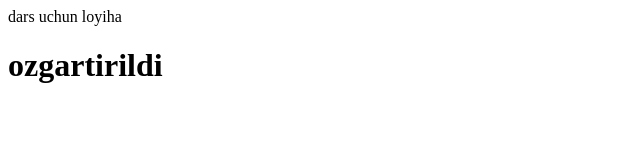
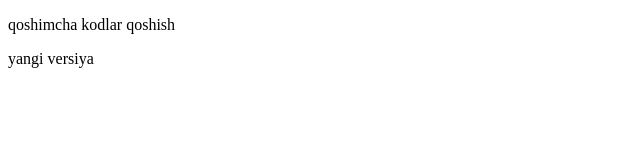
Before and after one commit to Noproblem7/dars-uhun, a plain HTML site: page index.html in a window 1280 px wide. Shown: the whole page, without its empty margins (0-640 px from the left). Drawn offline with Linux system fonts and the light colour scheme.

Commit message:
new commit

```diff
--- a/index.html
+++ b/index.html
@@ -6,7 +6,7 @@
     <title>Document</title>
 </head>
 <body>
-    <h>dars uchun loyiha</h>
-    <h1>ozgartirildi</h1>
+    <p>qoshimcha kodlar qoshish</p>
+    <p>yangi versiya</p>
 </body>
 </html>
```
